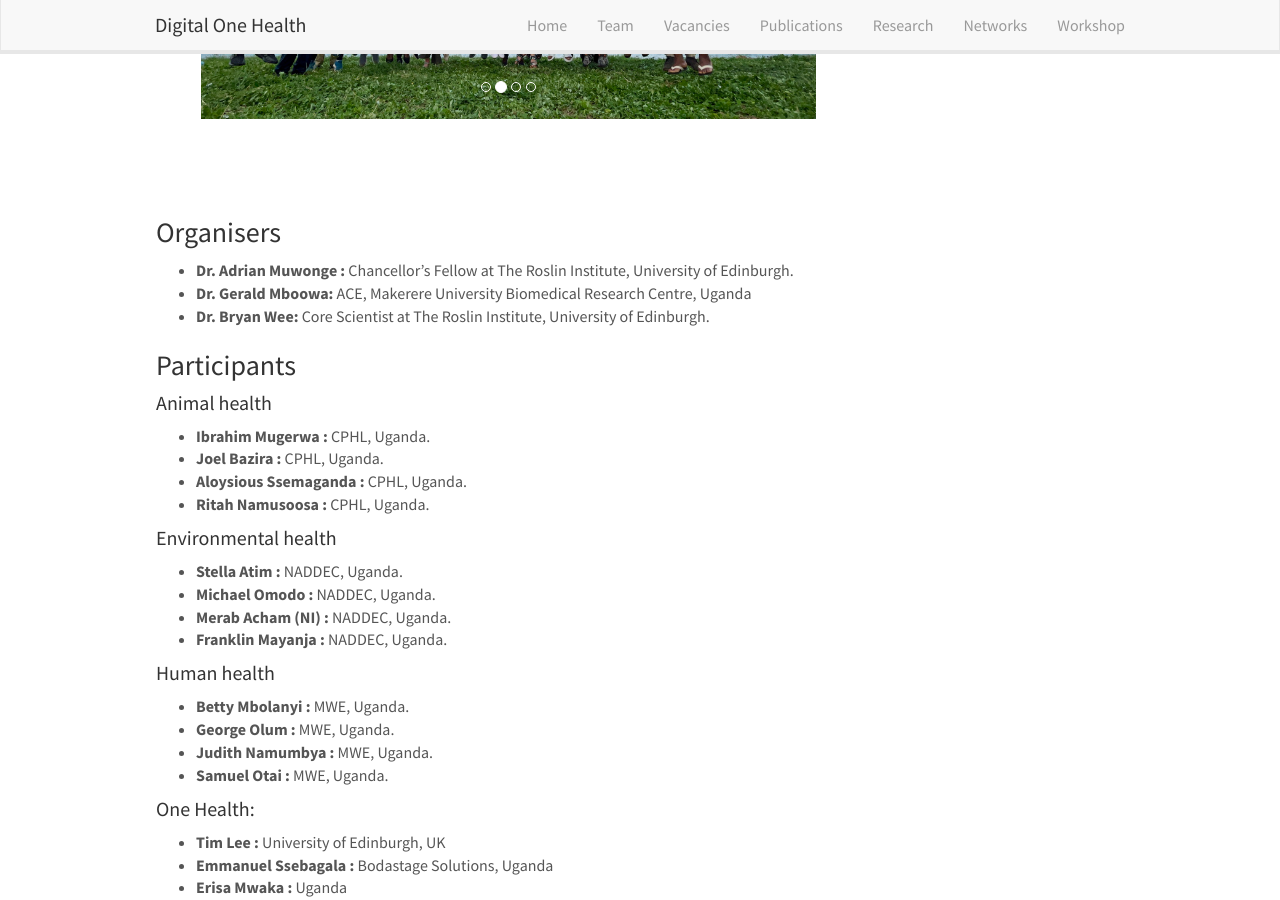
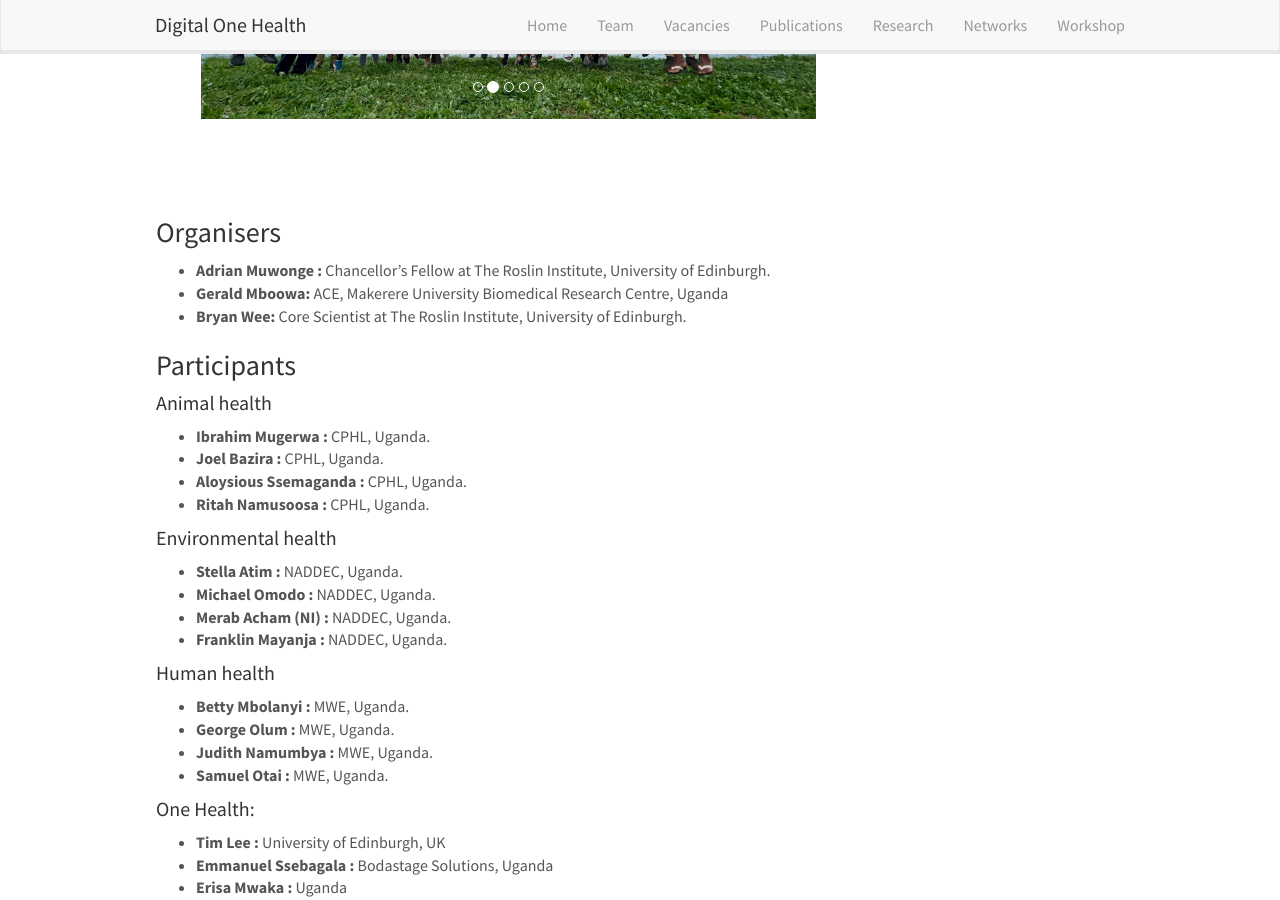
Before and after one commit to Digital-One-Health/digital-one-health.github.io, a Jekyll site: the page built from _pages/doh-workshop.md, in a window 1280 px wide and 900 px high, scrolled down 1860 px. Built offline with Jekyll 4.4.1, drawn with Linux system fonts in a browser that asks for light colours; nearby versions of some CDN libraries; comment, search, counter and statistics services are not loaded.

Commit message:
update carousel buttons

```diff
--- a/_pages/doh-workshop.md
+++ b/_pages/doh-workshop.md
@@ -62,7 +62,7 @@ This workshop will allow AMR stakeholders in Uganda to engage substantive discus
 ## Slide Show
 
 <br>
-<div id="carousel" class="carousel slide fixed-carousel col-md-8" data-ride="carousel" data-interval="4000" data-pause="hover">
+<div id="carousel" class="carousel slide col-md-8 fixed-carousel" data-ride="carousel" data-interval="4000" data-pause="hover">
 
 <!-- Menu -->
 <ol class="carousel-indicators">
@@ -70,8 +70,8 @@ This workshop will allow AMR stakeholders in Uganda to engage substantive discus
     <li data-target="#carousel" data-slide-to="1"></li>
     <li data-target="#carousel" data-slide-to="2"></li>
     <li data-target="#carousel" data-slide-to="3"></li>
-        <!--  <li data-target="#carousel" data-slide-to="4"></li>
-    <li data-target="#carousel" data-slide-to="5"></li>
+    <li data-target="#carousel" data-slide-to="4"></li>
+   <!-- <li data-target="#carousel" data-slide-to="5"></li>
     <li data-target="#carousel" data-slide-to="6"></li> -->
 </ol>
 
@@ -112,9 +112,9 @@ This workshop will allow AMR stakeholders in Uganda to engage substantive discus
 
 ### Organisers
 
-* **Dr. Adrian Muwonge :** Chancellor's Fellow at The Roslin Institute, University of Edinburgh.
-* **Dr. Gerald Mboowa:** ACE, Makerere University Biomedical Research Centre, Uganda
-* **Dr. Bryan Wee:** Core Scientist at The Roslin Institute, University of Edinburgh.
+* **Adrian Muwonge :** Chancellor's Fellow at The Roslin Institute, University of Edinburgh.
+* **Gerald Mboowa:** ACE, Makerere University Biomedical Research Centre, Uganda
+* **Bryan Wee:** Core Scientist at The Roslin Institute, University of Edinburgh.
 
 ### Participants
 
```
Also changed, not shown: _pages/home.md (+2 -2 lines), 2 other files.
